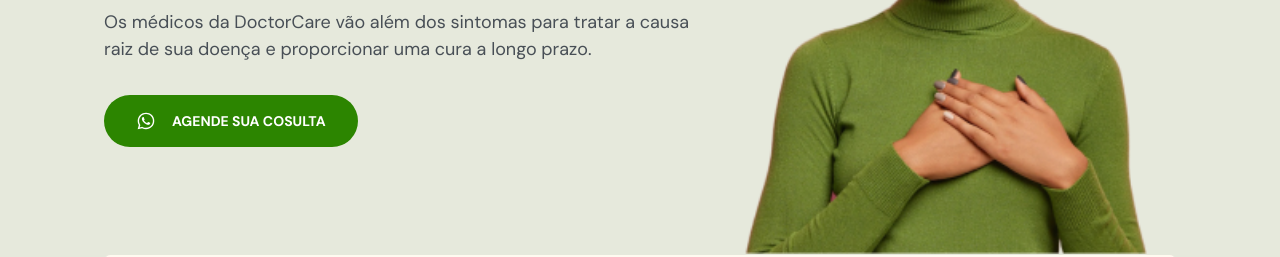
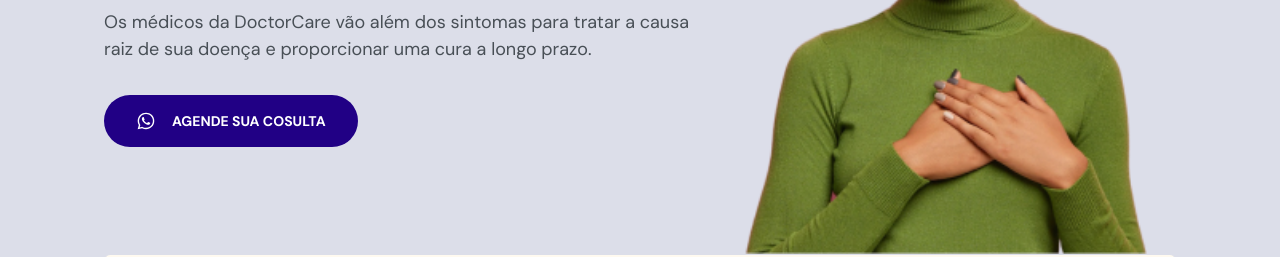
Before and after one commit to Magnun25/nlw-origin, a plain HTML site: page index.html in a window 1280 px wide. Shown: the part 366-623 px from the top of the page. Drawn offline with nearby package versions, Linux system fonts and the light colour scheme.

Commit message:
Update style.css

```diff
--- a/style.css
+++ b/style.css
@@ -8,7 +8,7 @@
 
 :root {
 
-  --hue: 100;
+  --hue: 255;
   --primary-color: hsl(var(--hue), 100%, 26%);
   --headline:hsl(210, 11%, 15%);
   --paragraph:hsl(210, 9%, 31%);
```
